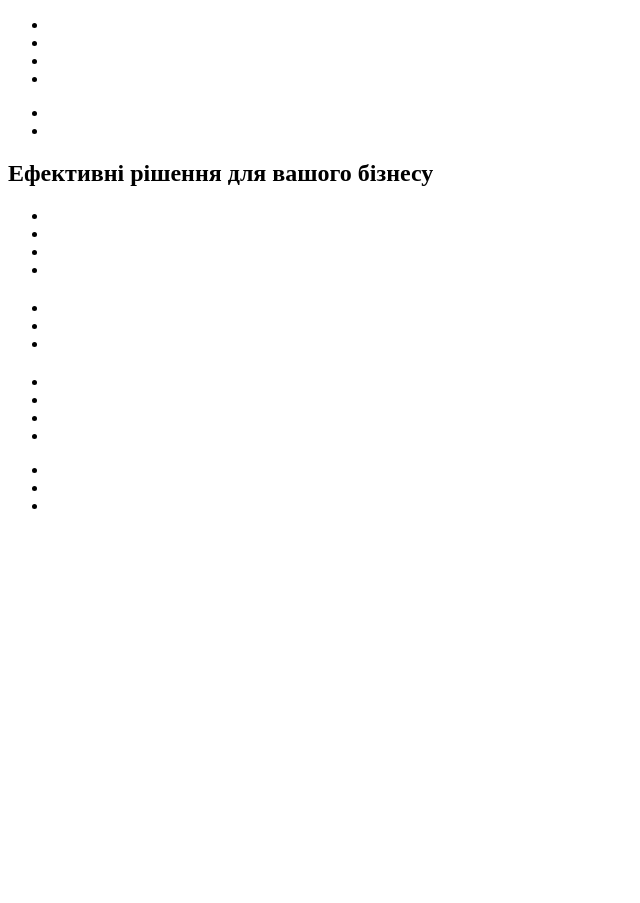
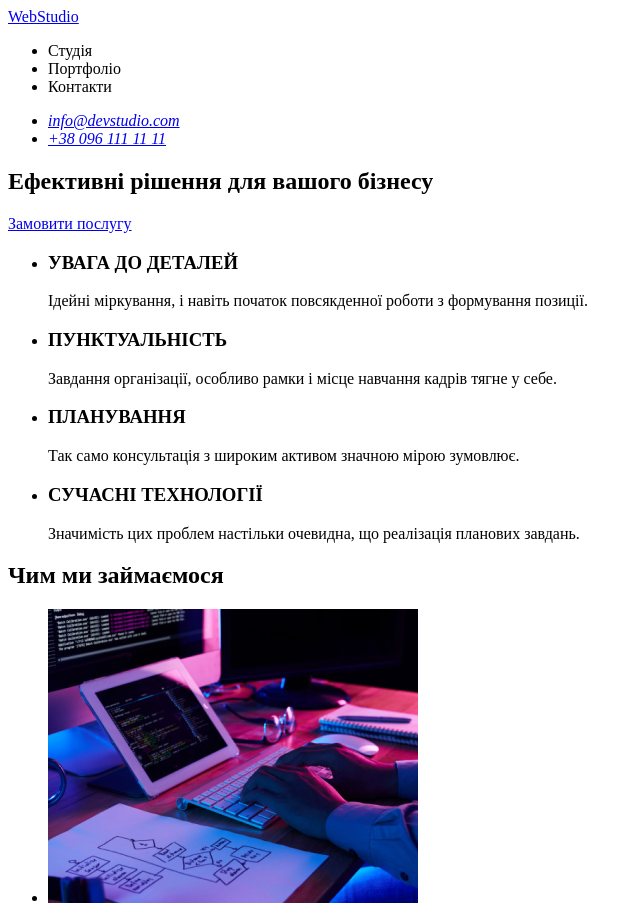
Before and after one commit to OleksandrSemenko2/github-lesson-1, a plain HTML site: page index.html in a window 1280 px wide. Shown: the top 903 px of the page, without its empty margins (0-640 px from the left). Before the commit the page ends 800 px from the top, so only its background shows below. Drawn offline with Linux system fonts and the light colour scheme.

Commit message:
added content

```diff
--- a/index.html
+++ b/index.html
@@ -1,66 +1,104 @@
 <!DOCTYPE html>
-<html lang="ua">
+<html lang="uk">
   <head>
     <meta charset="UTF-8" />
     <meta http-equiv="X-UA-Compatible" content="IE=edge" />
     <meta name="viewport" content="width=device-width, initial-scale=1.0" />
     <title>WebStudio</title>
+  </head>
+  <body>
     <header>
+      <a href="./">WebStudio</a>
       <nav>
         <ul>
-          <li></li>
-          <li></li>
-          <li></li>
-          <li></li>
+          <li>Студія</li>
+          <li>Портфоліо</li>
+          <li>Контакти</li>
         </ul>
       </nav>
       <address>
         <ul>
-          <li></li>
-          <li></li>
+          <li><a href="mailto:info@devstudio.com">info@devstudio.com</a></li>
+          <li><a href="tel:+38 096 111 11 11">+38 096 111 11 11</a></li>
         </ul>
       </address>
     </header>
-  </head>
-  <body>
+    <main>
       <section>
         <h1>Ефективні рішення для вашого бізнесу</h1>
-      <link rel="stylesheet" href="#" />
+        <a href="#">Замовити послугу</a>
       </section>
       <section>
         <ul>
-        <li></li>
-        <li></li>
-        <li></li>
-        <li></li>
+          <li>
+            <h3>УВАГА ДО ДЕТАЛЕЙ</h3>
+            <p>
+              Ідейні міркування, і навіть початок повсякденної роботи з
+              формування позиції.
+            </p>
+          </li>
+          <li>
+            <h3>ПУНКТУАЛЬНІСТЬ</h3>
+            <p>
+              Завдання організації, особливо рамки і місце навчання кадрів тягне
+              у себе.
+            </p>
+          </li>
+          <li>
+            <h3>ПЛАНУВАННЯ</h3>
+            <p>
+              Так само консультація з широким активом значною мірою зумовлює.
+            </p>
+          </li>
+          <li>
+            <h3>СУЧАСНІ ТЕХНОЛОГІЇ</h3>
+            <p>
+              Значимість цих проблем настільки очевидна, що реалізація планових
+              завдань.
+            </p>
+          </li>
         </ul>
       </section>
       <section>
-      <h2></h2>
+        <h2>Чим ми займаємося</h2>
         <ul>
-        <li><img src="" alt="" /></li>
-        <li><img src="" alt="" /></li>
-        <li><img src="" alt="" /></li>
+          <li><img src="images/what_we_doing.png" alt="" /></li>
+          <li><img src="images/wat_we_doing_2.png" alt="" /></li>
+          <li><img src="images/wat_we_doing_3.png" alt="" /></li>
         </ul>
       </section>
       <section>
-      <h2></h2>
+        <h2>Наша команда</h2>
         <ul>
-        <li><img src="" alt="" /></li>
-        <li><img src="" alt="" /></li>
-        <li><img src="" alt="" /></li>
-        <li><img src="" alt="" /></li>
+          <li>
+            <img src="images/igor_demyanenko.jpg" alt="" />Ігор Дем'яненко
+            Product Designer
+          </li>
+          <li>
+            <img src="images/olg_repina.jpg" alt="" />Ольга Рєпіна Frontend
+            Developer
+          </li>
+          <li>
+            <img src="images/mykola_tarasov.jpg" alt="" />Микола Тарасов
+            Marketing
+          </li>
+          <li>
+            <img src="images/mikhaylo_yermakov.jpg" alt="" />Михайло Єрмаков UI
+            Designer
+          </li>
         </ul>
       </section>
-  </body>
+    </main>
+
     <footer>
-    <p></p>
+      <p>WebStudio</p>
       <address>
         <ul>
-        <li></li>
-        <li></li>
-        <li></li>
+          <li>м. Київ, пр-т Лесі Українки, 26</li>
+          <li><a href="mailto:info@devstudio.com">info@devstudio.com</a></li>
+          <li><a href="tel:+38 096 111 11 11"></a>+38 096 111 11 11</li>
         </ul>
       </address>
     </footer>
+  </body>
 </html>
```
Also changed, not shown: images/igor_demyanenko.jpg (added), images/mikhaylo_yermakov.jpg (added), images/mykola_tarasov.jpg (added), images/olg_repina.jpg (added), images/wat_we_doing_2.png (added), images/wat_we_doing_3.png (added), images/what_we_doing.png (added). Lines whose indentation alone changed are shown as unchanged.
